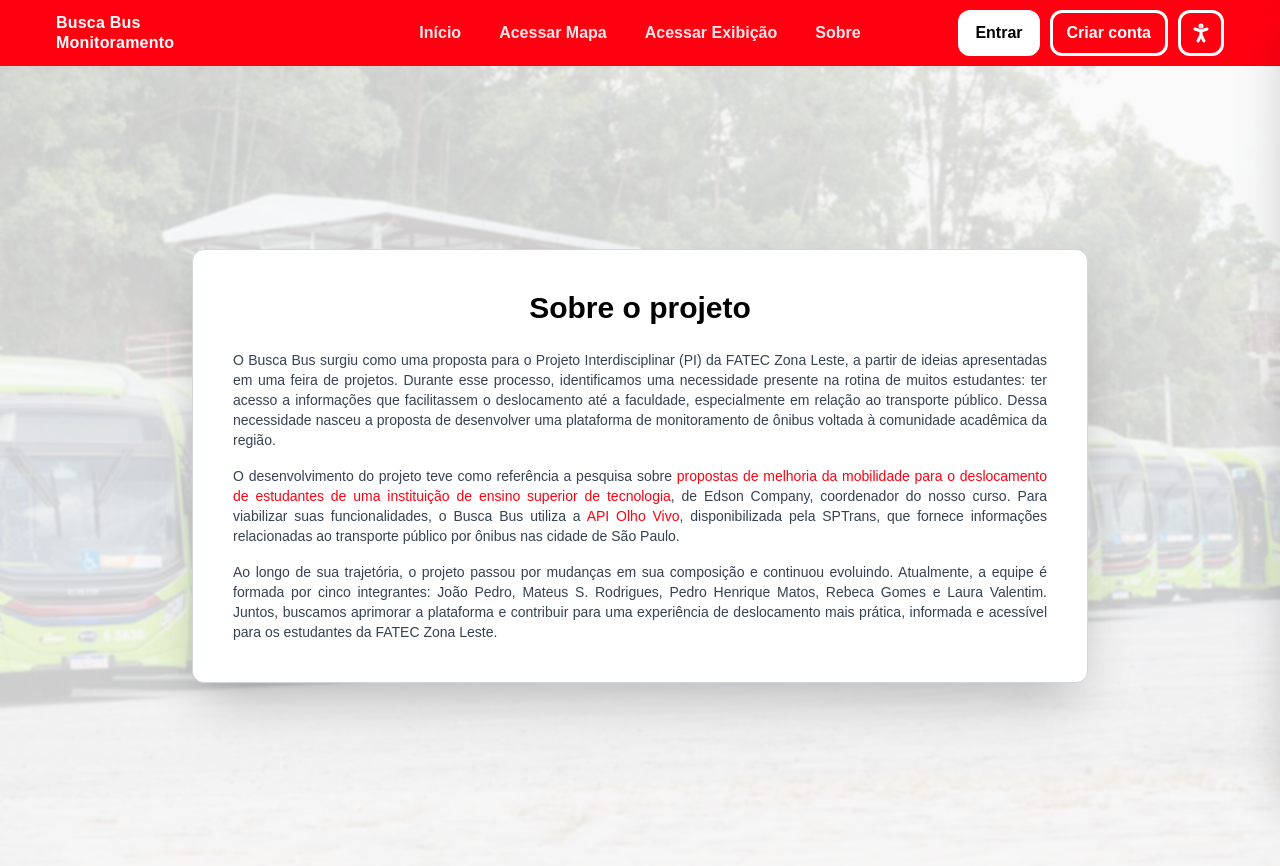
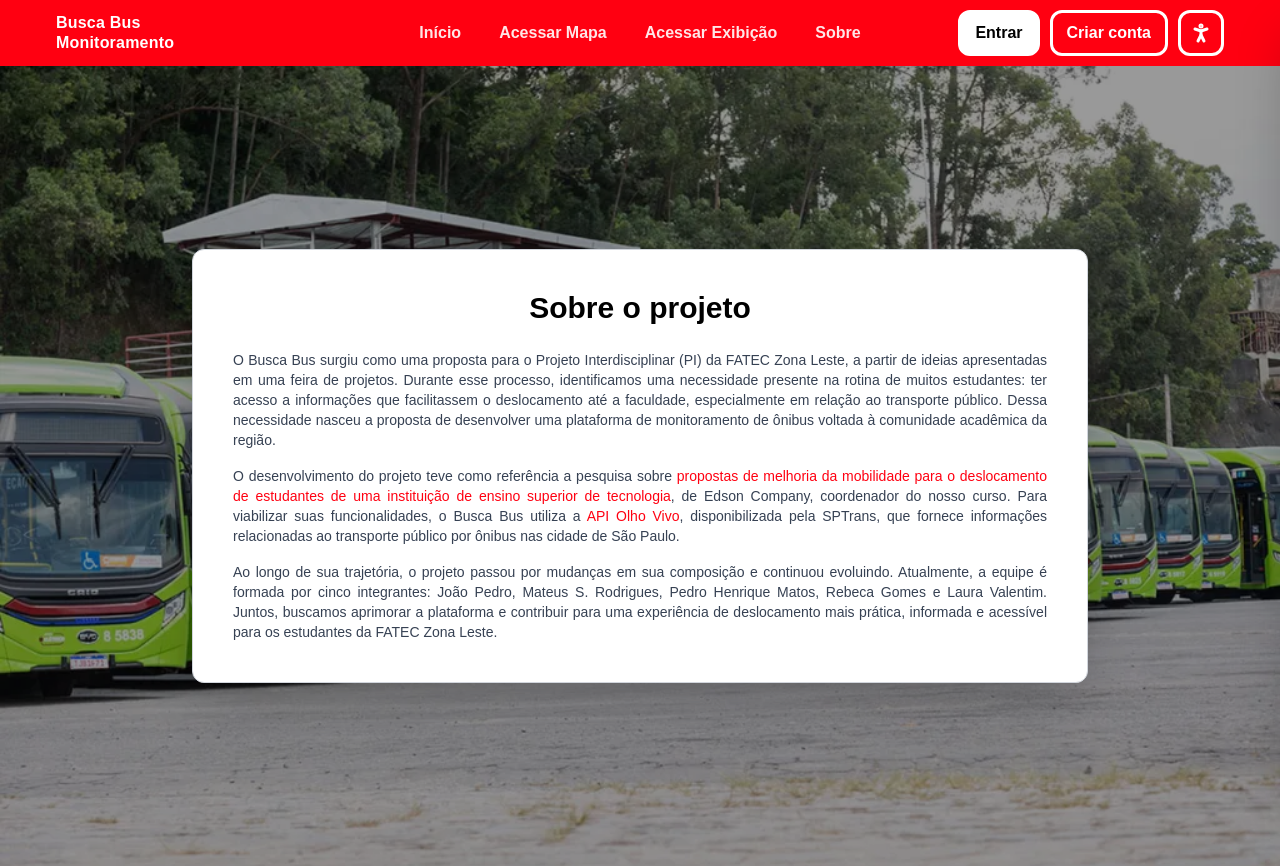
Before and after one commit to Mateus-SR/Busca-Bus-React, a Next.js app in the folder apps/web/: page /sobre in a window 1280 px wide. Built offline with nearby package versions, Linux system fonts and the light colour scheme.

Commit message:
style: padroniza layout das telas de configuração e sobre

```diff
--- a/apps/web/src/app/(site)/sobre/page.js
+++ b/apps/web/src/app/(site)/sobre/page.js
@@ -1,8 +1,8 @@
 export default function SobrePage() {
 	return (
 		<main className="relative min-h-screen bg-[url(/img/Onibus2.png)] bg-cover bg-center">
-			<div className="absolute inset-0 bg-black/10" />
-			<div className="relative flex min-h-screen items-center justify-center bg-white/80 p-4 backdrop-blur-[1px]">
+			<div className="absolute inset-0 bg-black/40" />
+			<div className="relative flex min-h-screen items-center justify-center px-4 py-6">
 				<article className="w-full max-w-4xl rounded-xl border border-gray-300 bg-white p-6 shadow-2xl sm:p-10">
 					<h1 className="mb-6 text-center text-3xl font-extrabold text-black">
 						Sobre o projeto
```
